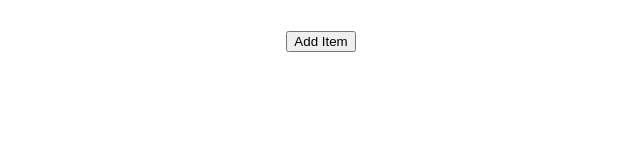
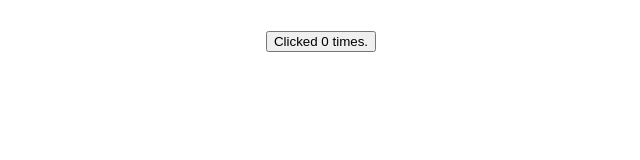
Before and after one commit to M-Faheem1/React-Hooks, a React (Create React App) app: page / in a window 1280 px wide. Shown: the top 160 px of the page, without its empty margins (319-959 px from the left). Built offline with nearby package versions, Linux system fonts and the light colour scheme.

Commit message:
useEffect after render

```diff
--- a/src/App.js
+++ b/src/App.js
@@ -4,6 +4,7 @@ import HookCounter from './Components/HookCounter';
 import HookCounter2 from './Components/HookCounter2';
 import HookCounter3 from './Components/HookCounter3';
 import HookCounter4 from './Components/HookCounter4';
+import EffectHookCounterOne from './EffectComponents/EffectHookCounterOne';
 
 function App() {
   return (
@@ -12,7 +13,8 @@ function App() {
       {/* <HookCounter /> */}
       {/* <HookCounter2 /> */}
       {/* <HookCounter3 /> */}
-      <HookCounter4 />
+      {/* <HookCounter4 /> */}
+      <EffectHookCounterOne />
     </div>
   );
 }
--- a/src/Components/HookCounter2.js
+++ b/src/Components/HookCounter2.js
@@ -7,13 +7,21 @@ function HookCounter2() {
   const incrementFive = ()=> {
     setCount(prevCount => prevCount + 5)
   }
+
+  const decrementFive = ()=> {
+    setCount(prevCount => prevCount -5)
+  }
+
   return (
     <div>
       Count : {count}
-      <button onClick={()=>setCount(initialCount)}>Reset</button>
-      <button onClick={()=>setCount(count+1)}>Increment</button>
-      <button onClick={()=>setCount(count-1)}>Decrement</button>
-      <button onClick={incrementFive}>Increment 5</button>
+      <div>
+        <button onClick={()=>setCount(count+1)}>Increment</button>
+        <button onClick={incrementFive}>Increment 5</button>
+        <button onClick={()=>setCount(initialCount)}>Reset</button>
+        <button onClick={()=>setCount(count-1)}>Decrement</button>
+        <button onClick={decrementFive}>Decrement 5</button>
+      </div>
     </div>
   )
 }
--- /dev/null
+++ b/src/EffectComponents/EffectHookCounterOne.js
@@ -0,0 +1,15 @@
+import React, { useEffect, useState } from 'react'
+
+function EffectHookCounterOne() {
+  const [count, setCount] = useState (0)
+  useEffect (()=>{
+    document.title = `Clicked ${count} times`
+  })
+  return (
+    <div>
+      <button onClick={()=> setCount (count+1)}>Clicked {count} times.</button>
+    </div>
+  )
+}
+
+export default EffectHookCounterOne
```
Also changed, not shown: 1 other file (tests, documents, lock files or other folders).
